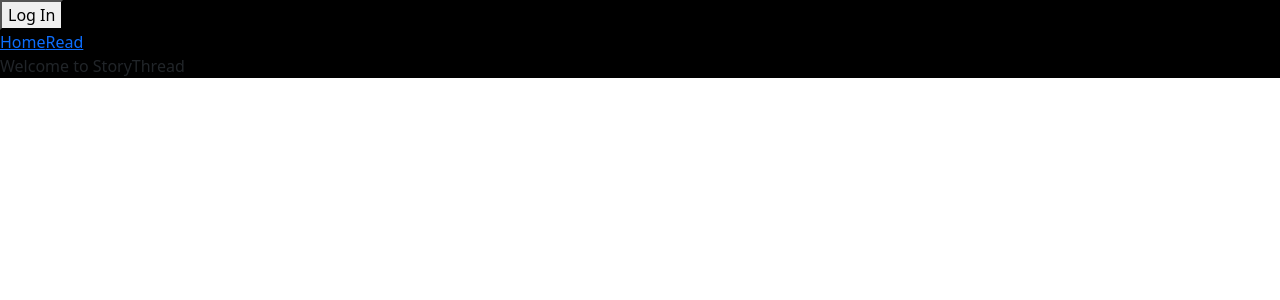
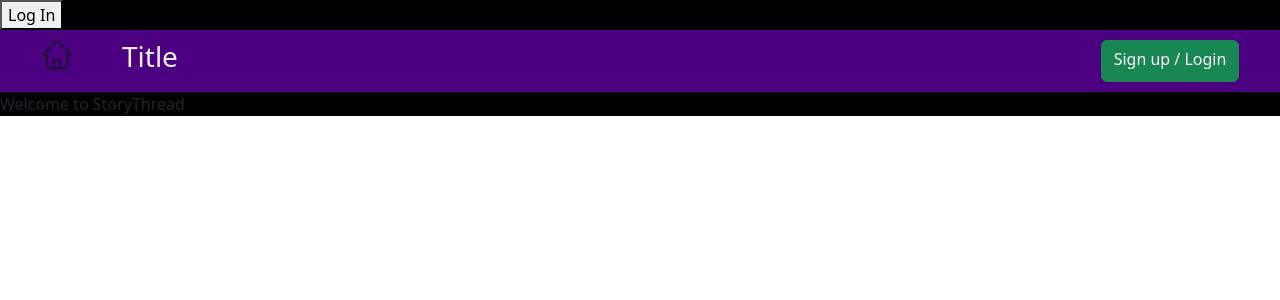
Before and after one commit to ben3580/CrimsonCodeHackathon2023, a React (Create React App) app in the folder story/: page / in a window 1280 px wide. Shown: the top 300 px of the page. Built offline with nearby package versions, Linux system fonts and the light colour scheme.

Commit message:
Move stuff over to React App

```diff
--- a/story/src/components/Header.js
+++ b/story/src/components/Header.js
@@ -1,23 +1,25 @@
 import React from "react";
 import { Link } from "react-router-dom";
 import { useAuth0 } from "@auth0/auth0-react";
+
+import HB from "../images/home_button.png"
 
 const Header = (props) => {
     const { logout, isAuthenticated } = useAuth0();
 
     return (
-        <div>
-            <Link to="/">
-                Home
-            </Link>
-            <Link to="/Read">
-                Read
-            </Link>
-            { isAuthenticated ?
-                <Link to="/Write">
-                    Write
-                </Link>
-            : <></>}
+        <div className="header">
+            <div className="row dark_theme">
+                <div className="col-1 center dark_theme">
+                    <img src={HB} alt="Home button" width="30px" height="30px" />
+                </div>
+                <div className="col-9 dark_theme">
+                    <h3>Title</h3>
+                </div>
+                <div className="col-2 center dark_theme">
+                    <a className="btn btn-success" href="#" role="button">Sign up / Login</a>
+                </div>
+            </div>
         </div>
     );
 }
--- a/story/src/components/Landing.css
+++ b/story/src/components/Landing.css
@@ -27,17 +27,16 @@ body{
     padding-top: 102px;
 }
 
-#center{
+.center{
     justify-content: center;
     display: flex;
-    background-color: indigo;
 }
 
 div{
     background-color: black;
 }
 
-#dark_theme{
+.dark_theme{
     background-color: indigo;
 }
 
```
Also changed, not shown: story/src/images/home_button.png (added), 1 other file (tests, documents, lock files or other folders).
